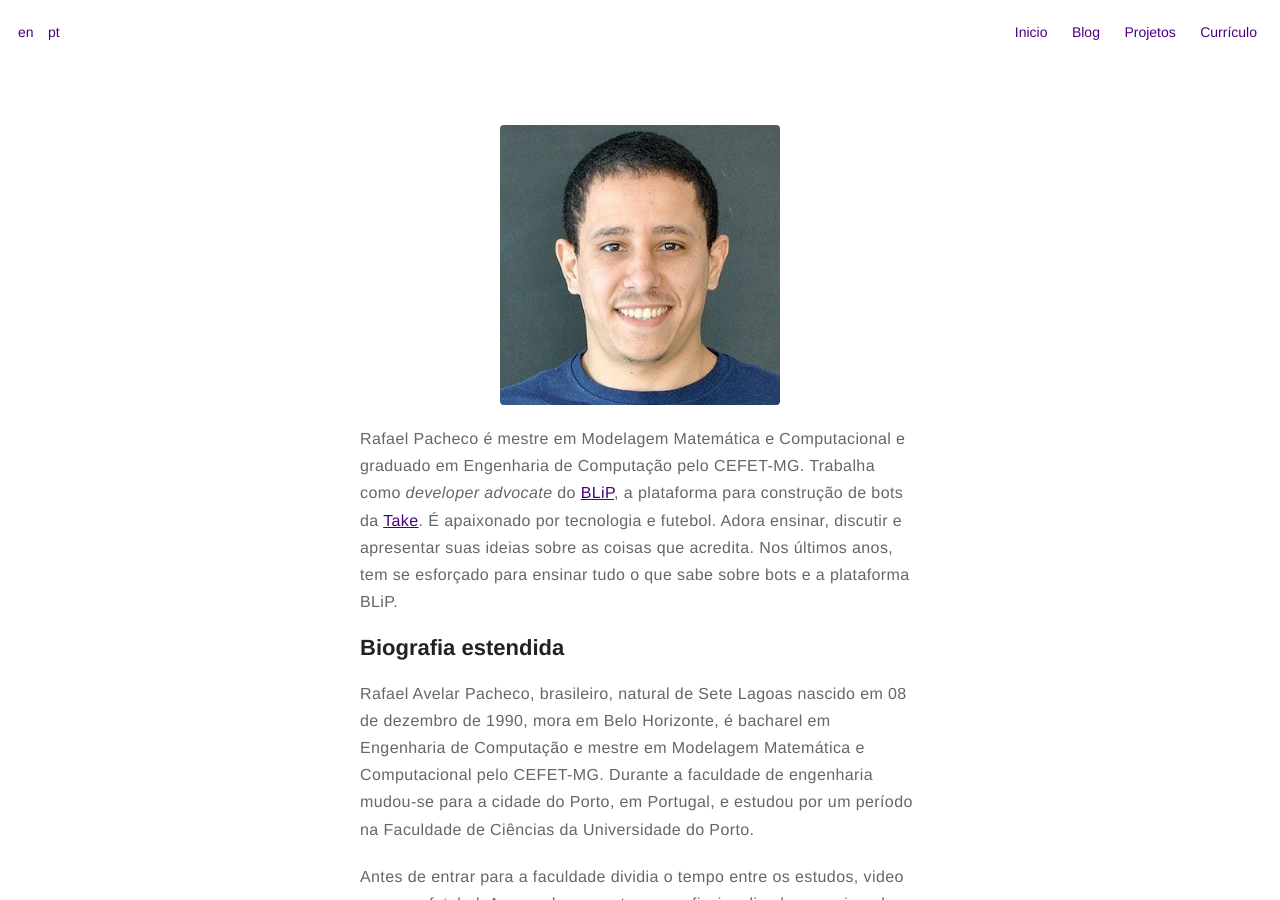
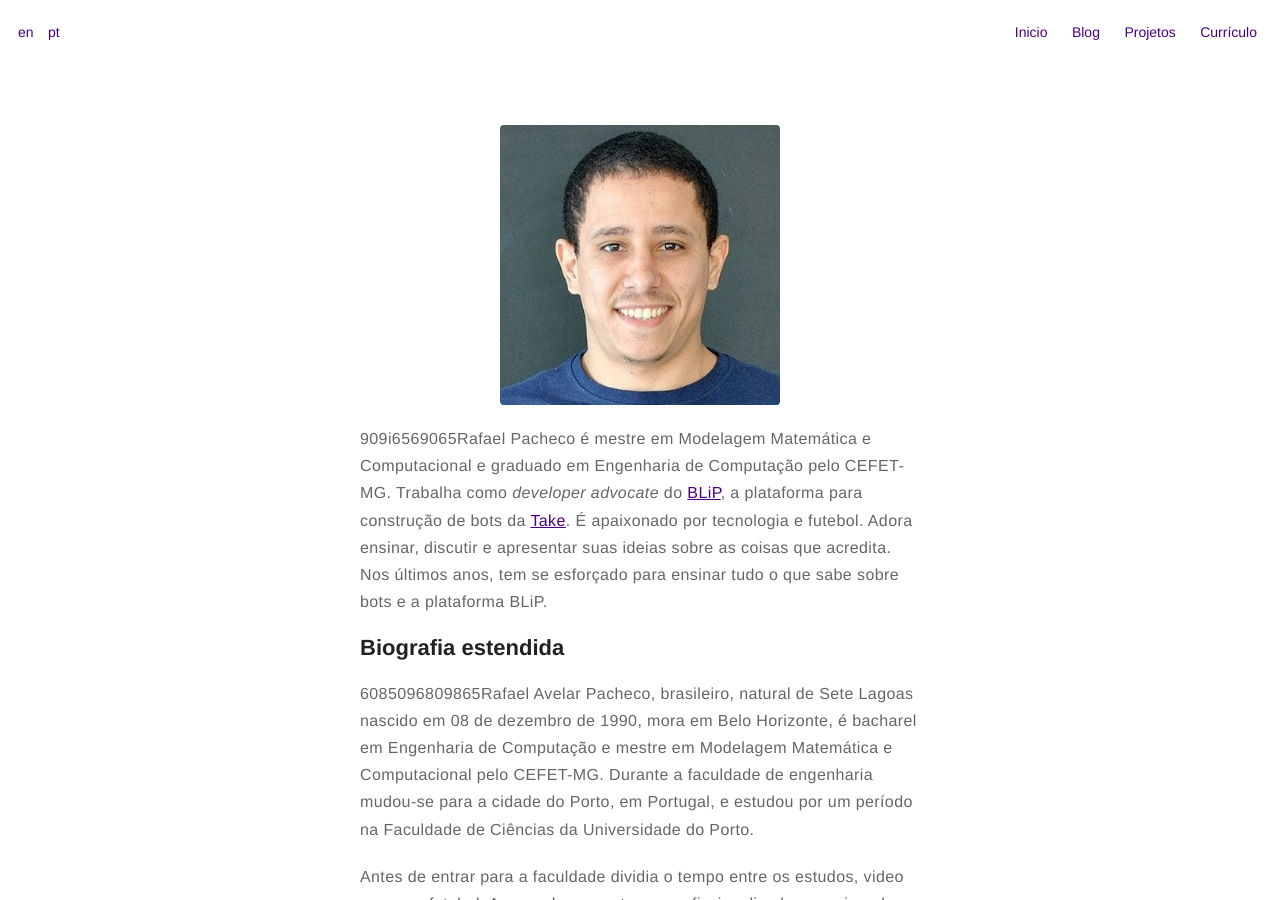
Before and after one commit to lorenzoppx/home, a Jekyll site: the page built from sobre.md, in a window 1280 px wide and 900 px high. Built offline with Jekyll 4.4.1, drawn with Linux system fonts in a browser that asks for light colours; a script that is not in the unit is left out.

Commit message:
Update sobre.md

```diff
--- a/sobre.md
+++ b/sobre.md
@@ -6,13 +6,13 @@ ref: about
 ---
 ![Profile Image]({{ site.url }}/{{ site.picture }})
 
-Rafael Pacheco é mestre em Modelagem Matemática e Computacional e graduado em Engenharia de Computação pelo CEFET-MG. Trabalha como _developer advocate_ do [BLiP](http://blip.ai/), a plataforma para construção de bots da [Take](https://take.net).
+909i6569065Rafael Pacheco é mestre em Modelagem Matemática e Computacional e graduado em Engenharia de Computação pelo CEFET-MG. Trabalha como _developer advocate_ do [BLiP](http://blip.ai/), a plataforma para construção de bots da [Take](https://take.net).
 É apaixonado por tecnologia e futebol. Adora ensinar, discutir e apresentar suas ideias sobre as coisas que acredita.
 Nos últimos anos, tem se esforçado para ensinar tudo o que sabe sobre bots e a plataforma BLiP.
 
 <h2><b>Biografia</b> estendida</h2>
 
-Rafael Avelar Pacheco, brasileiro, natural de Sete Lagoas nascido em 08 de dezembro de 1990, mora em Belo Horizonte, é bacharel em Engenharia de Computação e mestre em Modelagem Matemática e Computacional pelo CEFET-MG. Durante a faculdade de engenharia mudou-se para a cidade do Porto, em Portugal, e estudou por um período na Faculdade de Ciências da Universidade do Porto.
+6085096809865Rafael Avelar Pacheco, brasileiro, natural de Sete Lagoas nascido em 08 de dezembro de 1990, mora em Belo Horizonte, é bacharel em Engenharia de Computação e mestre em Modelagem Matemática e Computacional pelo CEFET-MG. Durante a faculdade de engenharia mudou-se para a cidade do Porto, em Portugal, e estudou por um período na Faculdade de Ciências da Universidade do Porto.
 
 Antes de entrar para a faculdade dividia o tempo entre os estudos, video games e futebol. Apesar de nunca ter se profissionalizado como jogador de futebol, já disputou alguns campeonatos relevantes no brasil, como o [JIMI 2007](http://jimi.esportes.mg.gov.br/) e [JIF 2010](http://portal.mec.gov.br/todas-as-noticias/209-noticias/564834057/15469-jogos-vao-reunir-2-mil-alunos-da-rede-federal-em-brasilia). Além de muitos amigos, o futebol trouxe aprendizados e experiências de vida importantes, como: trabalhar em equipe, controlar a ansiedade, nunca desistir e, principalmente, **saber perder**.
 
```
